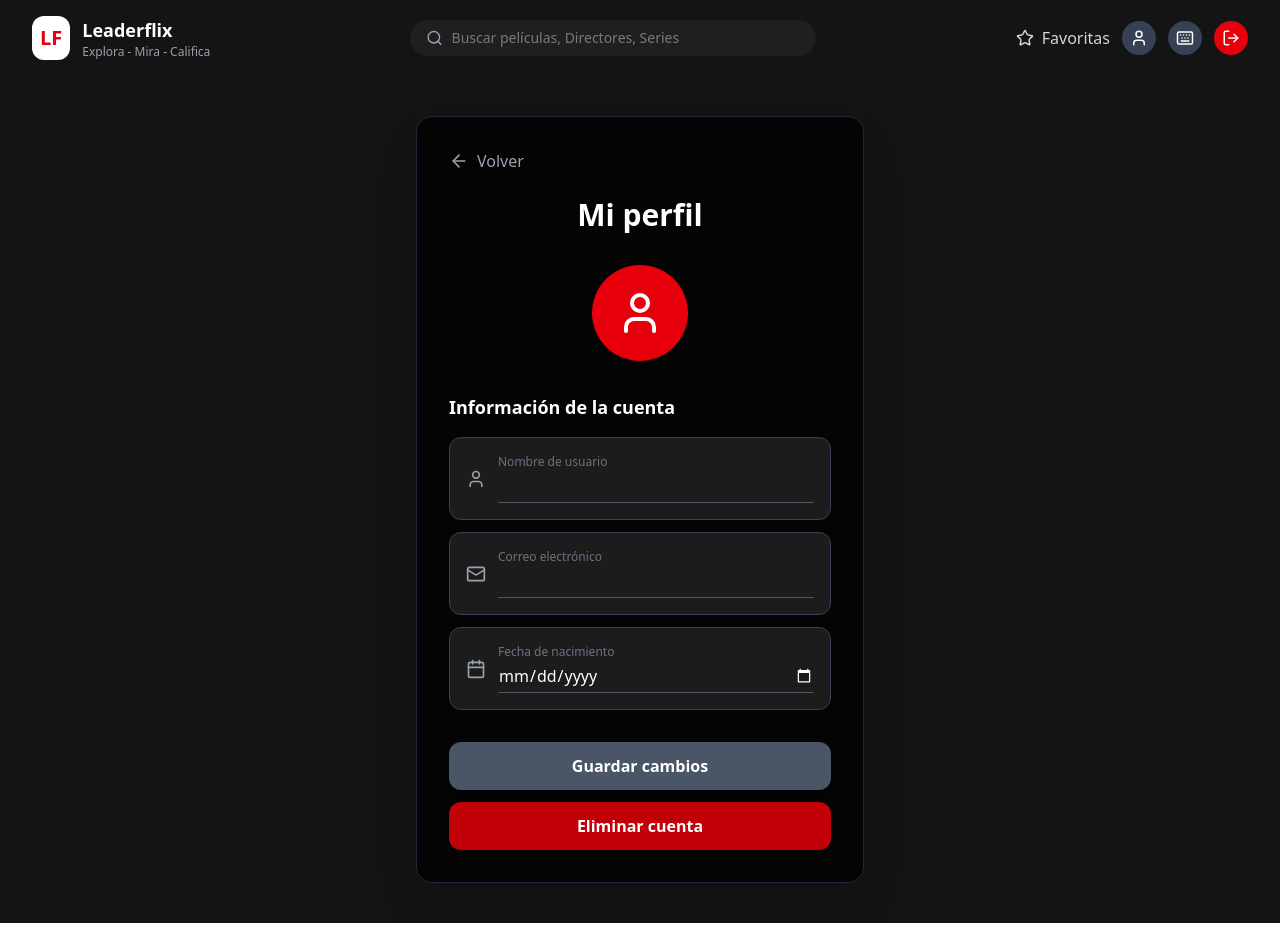
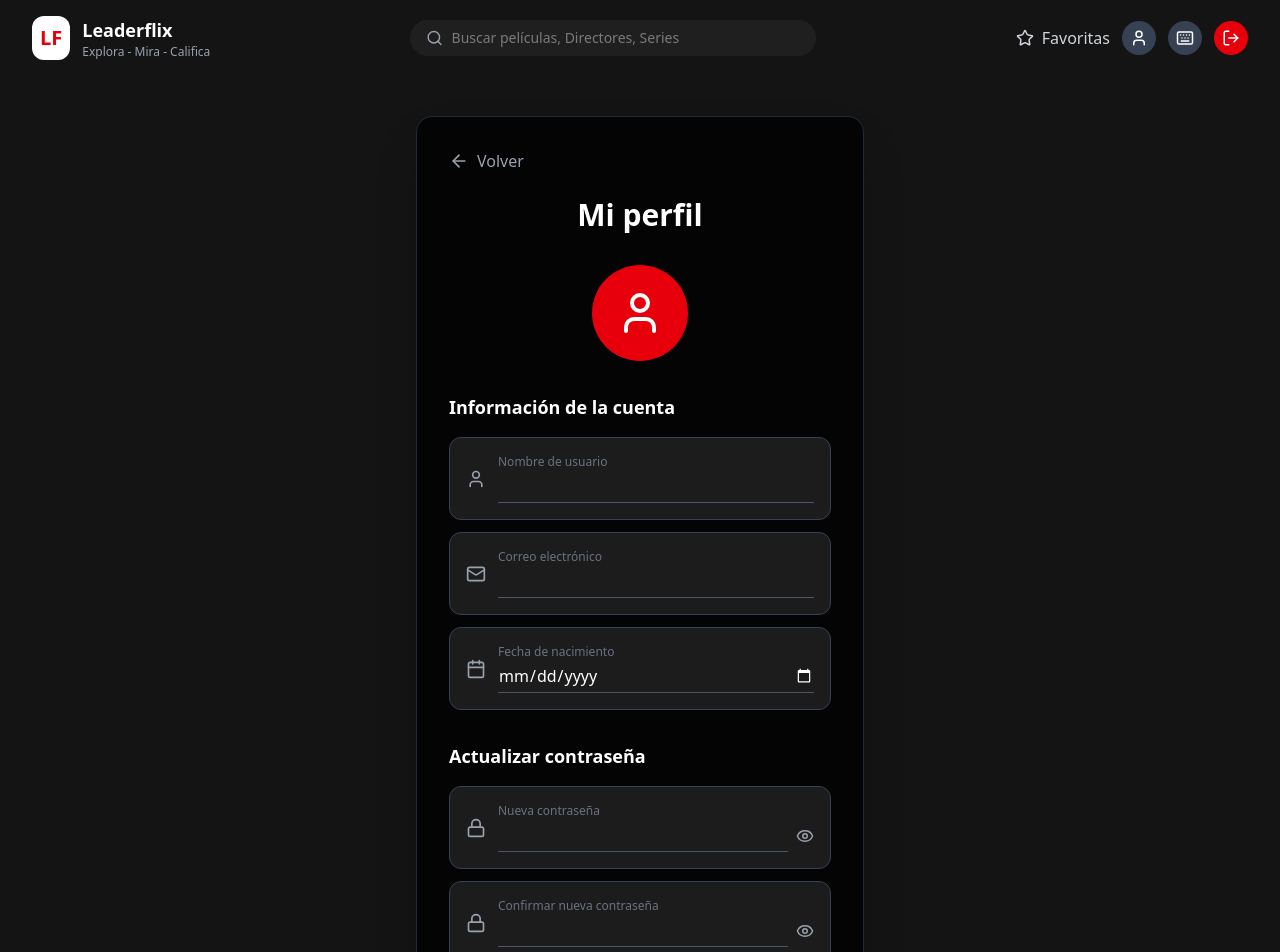
Before and after one commit to benjaminrizo/leaderflix-frontend, a React (Vite) app: page /profile in a window 1280 px wide. Shown: the top 952 px of the page. Before the commit the page ends 923 px from the top, so only its background shows below. Built offline with nearby package versions, Linux system fonts and the light colour scheme.

Commit message:
Actulizar contraseña desde Perfil

```diff
--- a/package.json
+++ b/package.json
@@ -11,6 +11,7 @@
   },
   "dependencies": {
     "@tailwindcss/vite": "^4.1.14",
+    "bcryptjs": "^3.0.2",
     "lucide-react": "^0.546.0",
     "react": "^18.3.1",
     "react-dom": "^18.3.1",
--- a/src/pages/profile.tsx
+++ b/src/pages/profile.tsx
@@ -1,6 +1,14 @@
 import { useEffect, useState } from "react";
 import { useNavigate } from "react-router-dom";
-import { ArrowLeft, User as UserIcon, Mail, Calendar } from "lucide-react";
+import {
+  ArrowLeft,
+  User as UserIcon,
+  Mail,
+  Calendar,
+  Lock,
+  Eye,
+  EyeOff,
+} from "lucide-react";
 import Navbar from "../components/Navbar";
 import { getUserProfile, updateUserProfile, deleteUserAccount } from "../services/api";
 
@@ -10,13 +18,10 @@ import { getUserProfile, updateUserProfile, deleteUserAccount } from "../service
  * @returns {JSX.Element} User profile page
  */
 export default function Profile() {
-  // State for loading indicator
   const [loading, setLoading] = useState(true);
-
-  // Hook for programmatic navigation
   const navigate = useNavigate();
 
-  // State to store user data fetched from the server
+  // Main user data
   const [userData, setUserData] = useState({
     id: "",
     email: "",
@@ -24,12 +29,36 @@ export default function Profile() {
     birthdate: "",
   });
 
-  // State to manage form data (editable fields)
+  // Editable form data
   const [formData, setFormData] = useState(userData);
 
+  // Password management
+  const [passwordData, setPasswordData] = useState({
+    newPassword: "",
+    confirmPassword: "",
+  });
+
+  const [showPasswords, setShowPasswords] = useState({
+    new: false,
+    confirm: false,
+  });
+
+  // Error message for password section
+  const [passwordError, setPasswordError] = useState("");
+
   /**
-   * Effect to load profile data when component mounts
+   * Validates password strength requirements
+   * Must contain at least 8 characters, 1 uppercase letter, and 1 special character
+   * @param {string} password - Password to validate
+   * @returns {boolean} True if password meets all requirements
    */
+  const validarContrasena = (password: string): boolean => {
+    const regex =
+      /^(?=.*[A-Z])(?=.*[!@#$%^&*()_+\-=\[\]{};':"\\|,.<>\/?]).{8,}$/;
+    return regex.test(password);
+  };
+
+  /** Load user profile on mount */
   useEffect(() => {
     const fetchData = async () => {
       try {
@@ -45,41 +74,81 @@ export default function Profile() {
         setLoading(false);
       }
     };
-
     fetchData();
   }, []);
 
-  /**
-   * Handler to update form input fields
-   */
+  /** Handle text field changes */
   const handleChange = (e: React.ChangeEvent<HTMLInputElement>) => {
     const { name, value } = e.target;
     setFormData((prev) => ({ ...prev, [name]: value }));
   };
 
-  /**
-   * Handler to save profile changes
-   */
+  /** Handle password field changes */
+  const handlePasswordChange = (e: React.ChangeEvent<HTMLInputElement>) => {
+    const { name, value } = e.target;
+    setPasswordData((prev) => ({ ...prev, [name]: value }));
+    setPasswordError(""); // reset error on change
+  };
+
+  /** Toggle password visibility */
+  const togglePasswordVisibility = (field: "new" | "confirm") => {
+    setShowPasswords((prev) => ({ ...prev, [field]: !prev[field] }));
+  };
+
+  /** Save changes (profile + optional password) */
   const handleSave = async () => {
     try {
       const userId = localStorage.getItem("userId");
       if (!userId) throw new Error("No se encontró el ID del usuario");
 
-      const updated = await updateUserProfile(userId, formData);
+      const { newPassword, confirmPassword } = passwordData;
+
+      // ✅ Validate if user entered new password
+      if (newPassword || confirmPassword) {
+        // Check match
+        if (newPassword !== confirmPassword) {
+          setPasswordError("Las contraseñas no coinciden.");
+          return;
+        }
+
+        // Check strength
+        if (!validarContrasena(newPassword)) {
+          setPasswordError(
+            " La contraseña debe tener al menos 8 caracteres, una mayúscula y un carácter especial."
+          );
+          return;
+        }
+      }
+
+      // Combine updates
+      const updatedInfo = {
+      username: formData.username,
+      email: formData.email,
+      birthdate: formData.birthdate,
+      ...(newPassword && { password: newPassword }),
+};
+
+      // Send to API
+      const updated = await updateUserProfile(userId, updatedInfo);
+
       setUserData(updated);
-      alert("Perfil actualizado correctamente ✅");
+      setPasswordData({ newPassword: "", confirmPassword: "" });
+      setPasswordError("");
+      alert("Perfil actualizado correctamente");
     } catch (error) {
       console.error(error);
-      alert("❌ No se pudo guardar los cambios");
+      alert("No se pudo guardar los cambios");
     }
   };
 
-  /**
-   * Handler to delete user account
-   */
+  /** Delete account handler */
   const handleDelete = async () => {
-    if (!confirm("¿Seguro que deseas eliminar tu perfil? Esta acción es irreversible.")) return;
-
+    if (
+      !confirm(
+        "¿Seguro que deseas eliminar tu perfil? Esta acción es irreversible."
+      )
+    )
+      return;
     try {
       const userId = localStorage.getItem("userId");
       if (!userId) throw new Error("No se encontró el ID del usuario");
@@ -96,7 +165,6 @@ export default function Profile() {
     }
   };
 
-  // Loading screen while fetching data
   if (loading) {
     return (
       <div className="bg-[#141414] min-h-screen text-white flex items-center justify-center">
@@ -108,10 +176,9 @@ export default function Profile() {
   return (
     <div className="bg-[#141414] min-h-screen text-white flex flex-col">
       <Navbar />
-
       <div className="flex justify-center items-center flex-1 px-4 py-10">
         <div className="relative w-full max-w-md bg-black/80 rounded-2xl shadow-2xl p-8 border border-gray-800">
-          {/* Back button to return to home page */}
+          {/* Back button */}
           <button
             onClick={() => navigate("/home")}
             className="flex items-center gap-2 text-gray-400 hover:text-red-500 transition mb-6 font-medium"
@@ -121,28 +188,32 @@ export default function Profile() {
             <span>Volver</span>
           </button>
 
-          {/* Page title */}
-          <h1 className="text-3xl font-bold mb-8 text-center text-white">Mi perfil</h1>
+          {/* Title */}
+          <h1 className="text-3xl font-bold mb-8 text-center text-white">
+            Mi perfil
+          </h1>
 
-          {/* User avatar */}
+          {/* Avatar */}
           <div className="flex justify-center mb-8">
             <div className="bg-red-600 rounded-full w-24 h-24 flex items-center justify-center">
               <UserIcon size={48} className="text-white" />
             </div>
           </div>
 
-          {/* Section with editable profile fields */}
+          {/* Editable fields */}
           <div className="mb-8">
             <h3 className="text-lg font-semibold text-white mb-4">
               Información de la cuenta
             </h3>
 
-            {/* Input field: Username */}
+            {/* Username */}
             <div className="bg-[#1c1c1c] rounded-xl p-4 mb-3 border border-gray-700">
               <div className="flex items-center gap-3">
                 <UserIcon size={20} className="text-gray-400" />
                 <div className="flex-1">
-                  <span className="text-xs text-gray-500 block">Nombre de usuario</span>
+                  <span className="text-xs text-gray-500 block">
+                    Nombre de usuario
+                  </span>
                   <input
                     type="text"
                     name="username"
@@ -154,12 +225,14 @@ export default function Profile() {
               </div>
             </div>
 
-            {/* Input field: Email */}
+            {/* Email */}
             <div className="bg-[#1c1c1c] rounded-xl p-4 mb-3 border border-gray-700">
               <div className="flex items-center gap-3">
                 <Mail size={20} className="text-gray-400" />
                 <div className="flex-1">
-                  <span className="text-xs text-gray-500 block">Correo electrónico</span>
+                  <span className="text-xs text-gray-500 block">
+                    Correo electrónico
+                  </span>
                   <input
                     type="email"
                     name="email"
@@ -171,28 +244,110 @@ export default function Profile() {
               </div>
             </div>
 
-            {/* Input field: Birth date */}
-            <div className="bg-[#1c1c1c] rounded-xl p-4 border border-gray-700">
+            {/* Birth date */}
+            <div className="bg-[#1c1c1c] rounded-xl p-4 border border-gray-700 mb-8">
               <div className="flex items-center gap-3">
                 <Calendar size={20} className="text-gray-400" />
                 <div className="flex-1">
-                  <span className="text-xs text-gray-500 block">Fecha de nacimiento</span>
+                  <span className="text-xs text-gray-500 block">
+                    Fecha de nacimiento
+                  </span>
                   <input
                     type="date"
                     name="birthdate"
-                    value={formData.birthdate ? formData.birthdate.split("T")[0] : ""}
+                    value={
+                      formData.birthdate
+                        ? formData.birthdate.split("T")[0]
+                        : ""
+                    }
                     onChange={handleChange}
-                    className="w-full bg-transparent text-white font-medium focus:outline-none border-b border-gray-600 focus:border-red-500 py-1
-                    [&::-webkit-calendar-picker-indicator]:invert [&::-webkit-calendar-picker-indicator]:opacity-100"
+                    className="w-full bg-transparent text-white font-medium focus:outline-none border-b border-gray-600 focus:border-red-500 py-1 [&::-webkit-calendar-picker-indicator]:invert [&::-webkit-calendar-picker-indicator]:opacity-100"
                   />
                 </div>
               </div>
             </div>
+
+            {/* Password update section */}
+            <div className="mb-8">
+              <h3 className="text-lg font-semibold text-white mb-4">
+                Actualizar contraseña
+              </h3>
+
+              {/* New password */}
+              <div className="bg-[#1c1c1c] rounded-xl p-4 mb-3 border border-gray-700">
+                <div className="flex items-center gap-3">
+                  <Lock size={20} className="text-gray-400" />
+                  <div className="flex-1">
+                    <span className="text-xs text-gray-500 block">
+                      Nueva contraseña
+                    </span>
+                    <div className="flex items-center gap-2">
+                      <input
+                        type={showPasswords.new ? "text" : "password"}
+                        name="newPassword"
+                        value={passwordData.newPassword}
+                        onChange={handlePasswordChange}
+                        className="w-full bg-transparent text-white font-medium focus:outline-none border-b border-gray-600 focus:border-red-500 py-1"
+                      />
+                      <button
+                        type="button"
+                        onClick={() => togglePasswordVisibility("new")}
+                        className="text-gray-400 hover:text-white transition"
+                      >
+                        {showPasswords.new ? (
+                          <EyeOff size={18} />
+                        ) : (
+                          <Eye size={18} />
+                        )}
+                      </button>
+                    </div>
+                  </div>
+                </div>
+              </div>
+
+              {/* Confirm password */}
+              <div className="bg-[#1c1c1c] rounded-xl p-4 mb-3 border border-gray-700">
+                <div className="flex items-center gap-3">
+                  <Lock size={20} className="text-gray-400" />
+                  <div className="flex-1">
+                    <span className="text-xs text-gray-500 block">
+                      Confirmar nueva contraseña
+                    </span>
+                    <div className="flex items-center gap-2">
+                      <input
+                        type={showPasswords.confirm ? "text" : "password"}
+                        name="confirmPassword"
+                        value={passwordData.confirmPassword}
+                        onChange={handlePasswordChange}
+                        className="w-full bg-transparent text-white font-medium focus:outline-none border-b border-gray-600 focus:border-red-500 py-1"
+                      />
+                      <button
+                        type="button"
+                        onClick={() => togglePasswordVisibility("confirm")}
+                        className="text-gray-400 hover:text-white transition"
+                      >
+                        {showPasswords.confirm ? (
+                          <EyeOff size={18} />
+                        ) : (
+                          <Eye size={18} />
+                        )}
+                      </button>
+                    </div>
+                  </div>
+                </div>
+              </div>
+
+              {/* Password error message */}
+              {passwordError && (
+                <p className="text-red-500 text-sm mt-2 text-center font-medium">
+                  {passwordError}
+                </p>
+              )}
+            </div>
           </div>
 
-          {/* Action buttons section */}
+          {/* Buttons */}
           <div className="flex flex-col gap-3">
-            {/* Button to save profile changes */}
             <button
               onClick={handleSave}
               className="w-full py-3 bg-gray-600 hover:bg-gray-700 text-white rounded-xl font-semibold transition shadow-md"
@@ -200,7 +355,6 @@ export default function Profile() {
               Guardar cambios
             </button>
 
-            {/* Button to delete user account */}
             <button
               onClick={handleDelete}
               className="w-full py-3 bg-red-700 hover:bg-red-600 text-white rounded-xl font-semibold transition shadow-md"
--- a/src/services/api.ts
+++ b/src/services/api.ts
@@ -93,6 +93,7 @@ export async function updateUserProfile(id: string, formData: {
   email: string;
   username: string;
   birthdate: string;
+  password?: string;
 }) {
   const token = localStorage.getItem("token");
 
```
Also changed, not shown: 2 other files (tests, documents, lock files or other folders).
